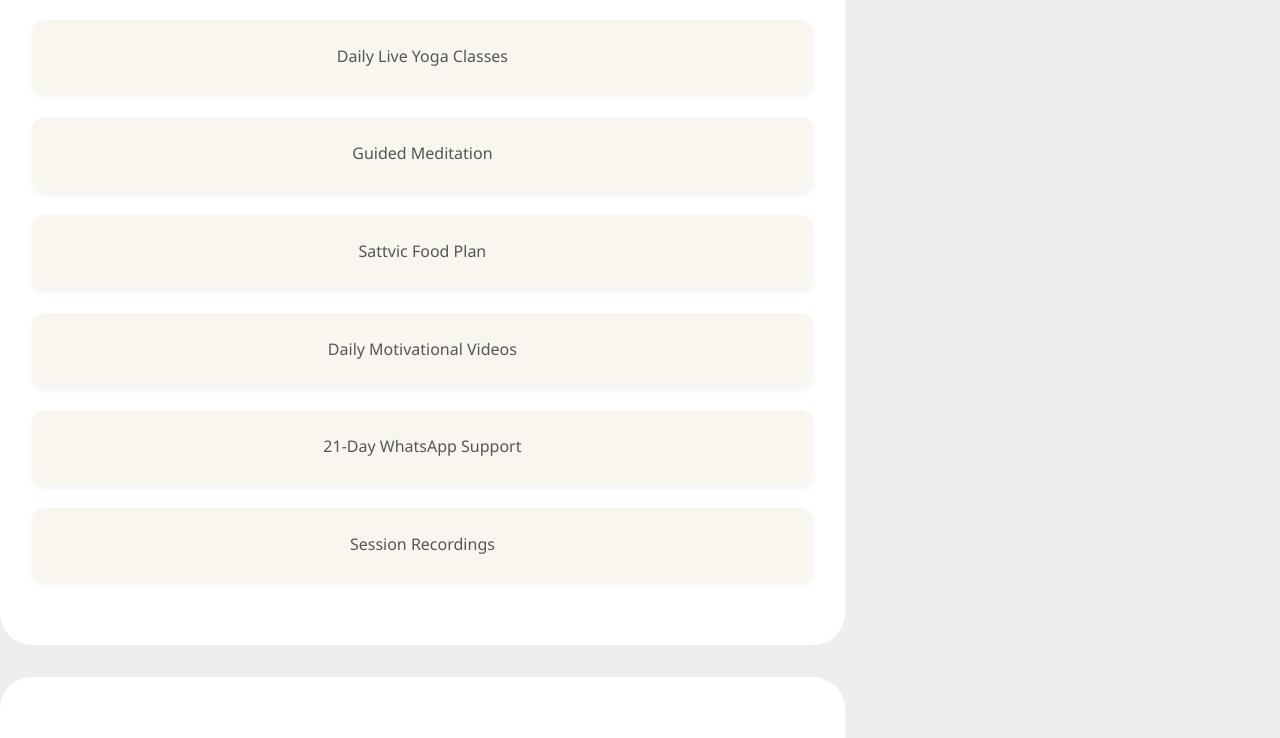
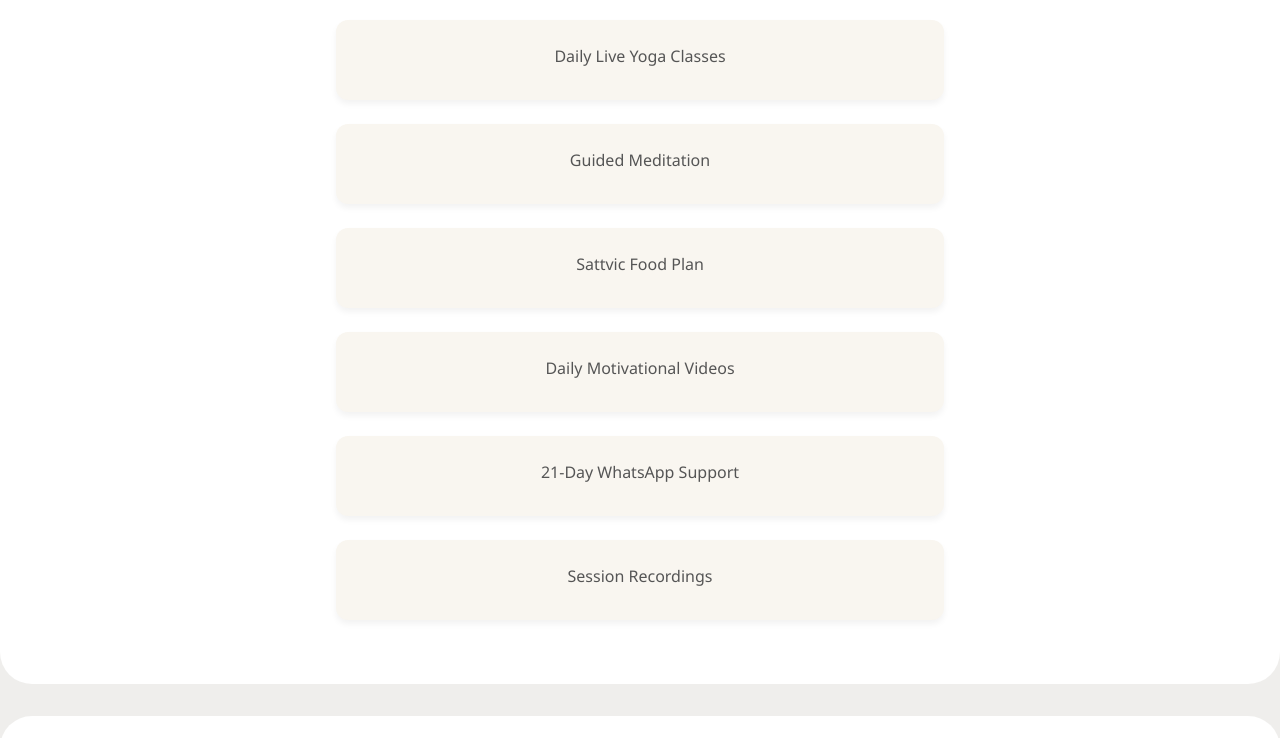
Before and after one commit to sooraj4sure/Satvic-Movement, a plain HTML site: page index.html in a window 1280 px wide. Shown: the part 747-1485 px from the top of the page. Drawn offline with Linux system fonts and the light colour scheme.

Commit message:
Shadow Added

```diff
--- a/styles.css
+++ b/styles.css
@@ -142,6 +142,7 @@
 
 /* What's Included Section */
 #whats-included {
+
   padding: 4rem 2rem;
   background-color: #ffffff;
   text-align: center;
@@ -154,18 +155,26 @@
 }
 
 .included-items {
-  display: grid;
-  grid-template-columns: repeat(auto-fit, minmax(100%, 1fr));
+  display: flex;
+  align-items: center;
+  justify-content: center;
   gap: 1.5rem;
+  flex-wrap: wrap ;
 }
 
 .item {
+  width: 50%;
+  height: 5rem;
   background-color: #f9f6f0;
   padding: 1.5rem;
   border-radius: 12px;
   font-weight: 500;
   color: #555;
   box-shadow: 0 4px 6px rgba(0, 0, 0, 0.05);
+}
+.item:hover{
+  box-shadow: 0px 3px 4px rgba(245, 170, 58, .8);
+
 }
 
 /* Benefits Section */
@@ -247,9 +256,13 @@
   font-weight: bold;
   color: #333;
 }
-#adjust-width{
+.testimonial:hover{
+
+  box-shadow: 0px 3px 4px rgba(245, 170, 58, .8);
+}
+/* #adjust-width{
   width: 66vw;
-}
+} */
 #adjust-width section {
   border-radius: 2rem;
   margin-top: 2rem;
@@ -280,6 +293,9 @@
   }
   #adjust-width{
   width: 100vw;
+}
+.item{
+  width: 100%;
 }
 
 }
```
